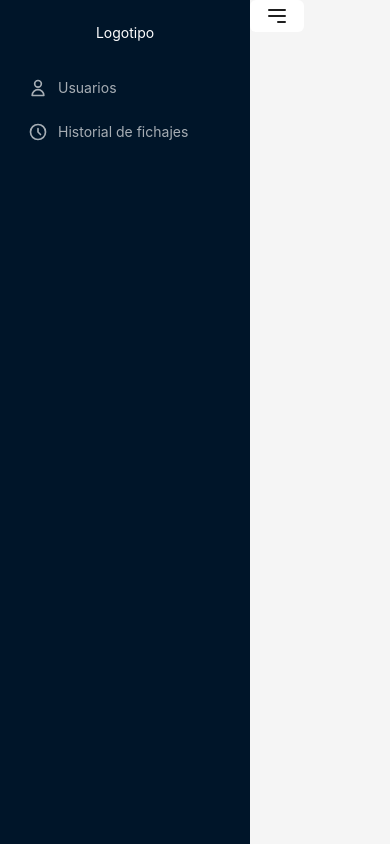
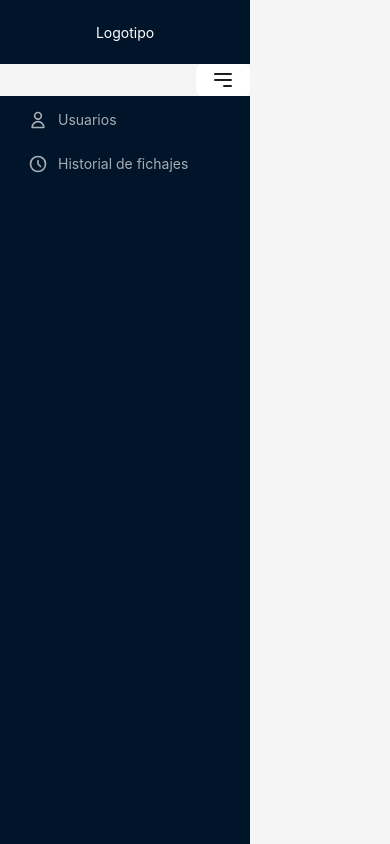
Before and after one commit to Erikvo22/bibiano, a React (Vite) app in the folder react/: page / in a window 390 px wide. Built offline with nearby package versions, Linux system fonts and the light colour scheme.

Commit message:
Primera parte de la pantalla completada. Falta el responsive

```diff
--- a/react/src/views/Home/Home.jsx
+++ b/react/src/views/Home/Home.jsx
@@ -1,8 +1,8 @@
 import React, {useState}from 'react';
 import { Outlet, useNavigate } from 'react-router-dom';
 import { Layout, Menu, Button } from 'antd';
-import { UserIcon, ClockIcon, XIcon, MenuAlt3Icon} from '@heroicons/react/outline';
-import { MenuUnfoldOutlined } from '@ant-design/icons';
+import { UserIcon, ClockIcon, ChevronRightIcon, MenuAlt3Icon} from '@heroicons/react/outline';
+
 const items = [
     {
       key: '1',
@@ -35,13 +35,28 @@ const Home = () => {
   return (
     <Layout className='h-screen'>
       <Layout>
-        <Sider width={250} trigger={null} collapsible collapsed={collapsed}>
+        <Sider
+          width={250}
+          trigger={null}
+          collapsible
+          collapsed={collapsed}>
           <Layout
             style={{backgroundColor: "#001529"}}
             className='h-16 flex justify-center items-center'>
-            <span className='text-white'> Logotipo </span>
+              <span className='text-white'> Logotipo </span>
           </Layout>
           <Layout>
+            <Layout className={ collapsed
+              ? 'flex items-center justify-center'
+              : 'flex items-end justify-center'}>
+              <Button
+                style={{border: "none", backgroundColor: 'none', boxShadow: 'none'}}
+                onClick={toggleCollapsed}>
+                  {collapsed
+                    ? <ChevronRightIcon className="w-6 h-6" />
+                    : <MenuAlt3Icon className="w-6 h-6" />}
+              </Button>
+            </Layout>
             <Menu
               theme="dark"
               mode="inline"
@@ -52,18 +67,9 @@ const Home = () => {
             />
           </Layout>
         </Sider>
-          <Layout>
-          <Header style={{backgroundColor: "whitesmoke", padding:0}}>
-            <Layout className='flex items-start justify-center'>
-                <Button
-                  style={{border: "none", backgroundColor: 'none', boxShadow: 'none'}}
-                  onClick={toggleCollapsed}
-                >
-                  {collapsed ? <XIcon className="w-6 h-6" /> : <MenuAlt3Icon className="w-6 h-6" />}
-                </Button>
-              </Layout>
-        </Header>
-          <Content className='pr-8 pl-8 m-0 min-h-280'>
+        <Layout>
+          <Header style={{backgroundColor: "whitesmoke", padding:0}}></Header>
+          <Content className='pr-8 pl-8 m-0'>
             <Outlet/>
           </Content>
         </Layout>
```
